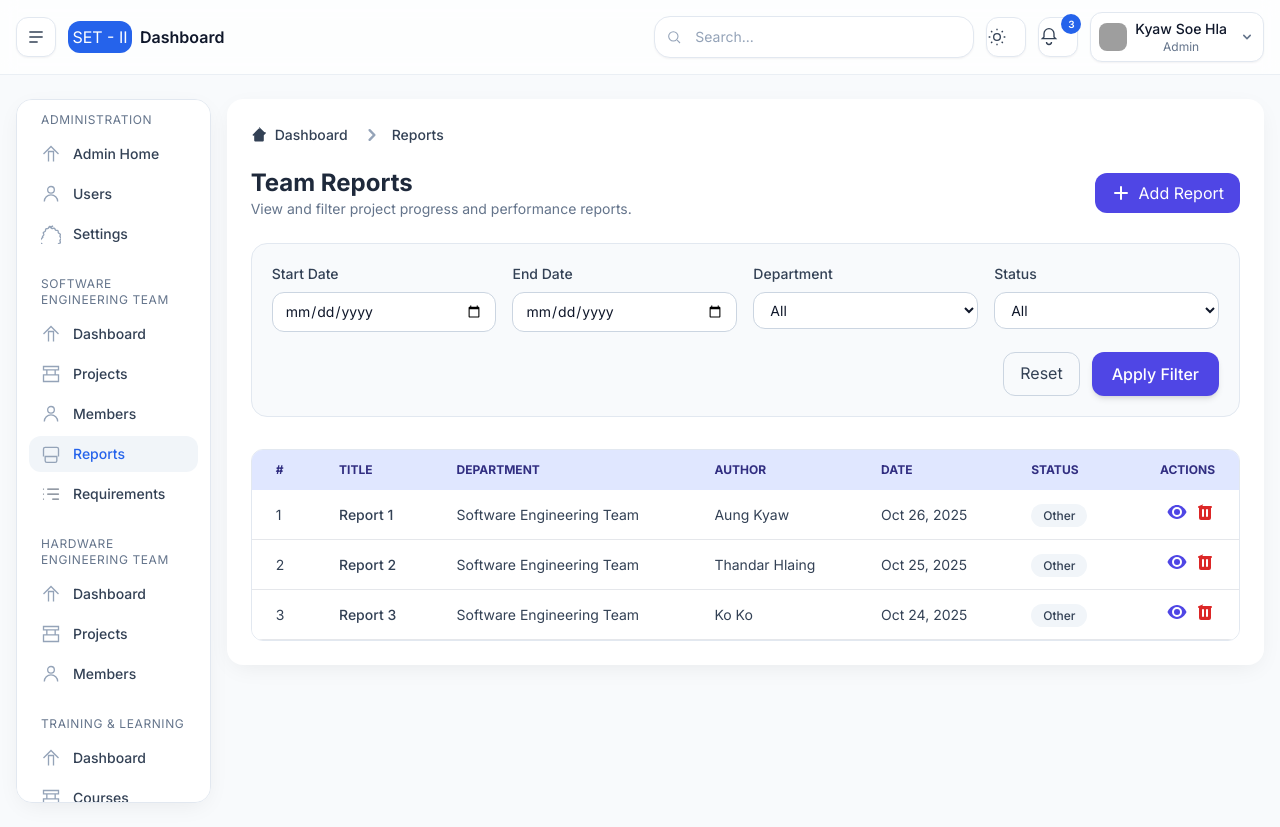
After one commit to kyawsoehla0101/office, a Django app: page /set/report/ in a window 1280 px wide. The commit adds this page. Run offline with Django 5.2, Linux system fonts and the light colour scheme; some libraries are stand-ins or nearby versions; grey boxes are pictures that could not be loaded.

Commit message:
Update and Added pages

```diff
--- a/het/views.py
+++ b/het/views.py
@@ -7,6 +7,7 @@ from datetime import timedelta
 # Create your views here.
 def dashboard(request):
     context = {
+        "active_menu": "het_index",
         "active_machines": 23,
         "new_devices_this_week": 4,
         "under_maintenance": 5,
--- a/office/settings.py
+++ b/office/settings.py
@@ -25,7 +25,7 @@ SECRET_KEY = 'django-insecure-j-_(731ni2@p&=qo_0k@hh=*wmaep=%%(&05(0m&rwb7l+vy&-
 # SECURITY WARNING: don't run with debug turned on in production!
 DEBUG = True
 
-ALLOWED_HOSTS = []
+ALLOWED_HOSTS = ["*"]
 
 
 # Application definition
--- a/set/urls.py
+++ b/set/urls.py
@@ -12,4 +12,5 @@ urlpatterns = [
     path('delete-member/', views.deleteMember, name='set.delete-member'),
     path('requirements/', views.requirements, name='set.requirements'),
     path('add-requirement/', views.addRequirement, name='set.add-requirement'),
+    path('report/', views.report, name='set.report'),
 ]
--- a/set/views.py
+++ b/set/views.py
@@ -7,6 +7,7 @@ from django.contrib import messages
 # Create your views here.
 def index(request):
     context = {
+        "active_menu": "set_index",
         "active_developers": 42,
         "new_devs_this_month": 3,
         "ongoing_projects": 9,
@@ -60,7 +61,10 @@ def projects(request):
     return render(request, 'pages/set/projects.html', context)
 
 def addMember(request):
-    return render(request, 'pages/set/add-member.html')
+    context = {
+        "active_menu": "set_add_member",
+    }
+    return render(request, 'pages/set/add-member.html', context)
 
 def editMember(request):
     return render(request, 'pages/set/edit-member.html')
@@ -113,7 +117,7 @@ def requirements(request):
     ]
     return render(request, "pages/set/requirements.html", {
         "requirements": requirements,
-        # "active_menu": "set_requirements"
+        "active_menu": "set_requirements"
     })
 
 def addRequirement(request):
@@ -134,3 +138,15 @@ def addRequirement(request):
     return render(request, "pages/set/add-requirement.html", {
         "active_menu": "set_requirements"
     })
+
+def report(request):
+    reports = [
+        {"title": "Report 1", "department": "Software Engineering Team", "author": "Aung Kyaw", "created_at": timezone.now() - timedelta(days=1)},
+        {"title": "Report 2", "department": "Software Engineering Team", "author": "Thandar Hlaing", "created_at": timezone.now() - timedelta(days=2)},
+        {"title": "Report 3", "department": "Software Engineering Team", "author": "Ko Ko", "created_at": timezone.now() - timedelta(days=3)},
+    ]
+    context = {
+        "reports": reports,
+        "active_menu": "set_report",
+    }
+    return render(request, "pages/set/report.html", context)
--- a/templates/layouts/partials/sidebar.html
+++ b/templates/layouts/partials/sidebar.html
@@ -10,7 +10,7 @@
         <li>
           <a href="{% url 'dashboard' %}"
             class="group flex items-center gap-3 rounded-xl px-3 py-2 text-sm font-medium
-                   {% if active_menu == 'admin_home' %}
+                   {% if active_menu == 'admin_index' %}
                      bg-slate-100 text-indigo-600 dark:bg-slate-800 dark:text-indigo-400
                    {% else %}
                      text-slate-700 hover:bg-slate-50 dark:text-slate-200 dark:hover:bg-slate-800
@@ -64,7 +64,7 @@
         <li>
           <a href="{% url 'set.index' %}"
             class="group flex items-center gap-3 rounded-xl px-3 py-2 text-sm font-medium
-                   {% if active_menu == 'set_dashboard' %}bg-slate-100 text-blue-600 dark:bg-slate-800 dark:text-blue-400{% else %}
+                   {% if active_menu == 'set_index' %}bg-slate-100 text-blue-600 dark:bg-slate-800 dark:text-blue-400{% else %}
                    text-slate-700 hover:bg-slate-50 dark:text-slate-200 dark:hover:bg-slate-800{% endif %}">
             <svg class="h-5 w-5 text-slate-400 group-hover:text-blue-600" viewBox="0 0 24 24" fill="none"
               stroke="currentColor" stroke-width="1.6">
@@ -99,18 +99,20 @@
           </a>
         </li>
         <li>
-          <a href=""
-            class="group flex items-center gap-3 rounded-xl px-3 py-2 text-sm font-medium text-slate-700 hover:bg-slate-50 dark:text-slate-200 dark:hover:bg-slate-800">
+          <a href="{% url 'set.report' %}"
+            class="group flex items-center gap-3 rounded-xl px-3 py-2 text-sm font-medium
+                   {% if active_menu == 'set_report' %}bg-slate-100 text-blue-600 dark:bg-slate-800 dark:text-blue-400{% else %}
+                   text-slate-700 hover:bg-slate-50 dark:text-slate-200 dark:hover:bg-slate-800{% endif %}">
             <svg class="h-5 w-5 text-slate-400 group-hover:text-blue-600" viewBox="0 0 24 24" fill="none"
               stroke="currentColor" stroke-width="1.6">
               <path d="M21 15V6a2 2 0 0 0-2-2H5a2 2 0 0 0-2 2v9" />
               <path d="M7 22h10a2 2 0 0 0 2-2v-5H5v5a2 2 0 0 0 2 2z" />
             </svg>
-            Daily Reports
+            Reports
           </a>
         </li>
     <li>
-      <a href=""
+      <a href="{% url 'set.requirements' %}"
         class="group flex items-center gap-3 rounded-xl px-3 py-2 text-sm font-medium
                {% if active_menu == 'set_requirements' %}bg-slate-100 text-indigo-600 dark:bg-slate-800 dark:text-indigo-400{% else %}
                text-slate-700 hover:bg-slate-50 dark:text-slate-300 dark:hover:bg-slate-800{% endif %}">
@@ -133,7 +135,7 @@
         <li>
           <a href="{% url 'het.index' %}"
             class="group flex items-center gap-3 rounded-xl px-3 py-2 text-sm font-medium
-                   {% if active_menu == 'het_dashboard' %}bg-slate-100 text-green-600 dark:bg-slate-800 dark:text-green-400{% else %}
+                   {% if active_menu == 'het_index' %}bg-slate-100 text-green-600 dark:bg-slate-800 dark:text-green-400{% else %}
                    text-slate-700 hover:bg-slate-50 dark:text-slate-200 dark:hover:bg-slate-800{% endif %}">
             <svg class="h-5 w-5 text-slate-400 group-hover:text-green-600" viewBox="0 0 24 24" fill="none"
               stroke="currentColor" stroke-width="1.6">
@@ -201,7 +203,7 @@
           </a>
         </li>
         <li>
-          <a href=""
+          <a href="{% url 'training.students' %}"
             class="group flex items-center gap-3 rounded-xl px-3 py-2 text-sm font-medium
                    {% if active_menu == 'training_members' %}bg-slate-100 text-amber-600 dark:bg-slate-800 dark:text-amber-400{% else %}
                    text-slate-700 hover:bg-slate-50 dark:text-slate-200 dark:hover:bg-slate-800{% endif %}">
--- /dev/null
+++ b/templates/pages/set/report.html
@@ -0,0 +1,164 @@
+{% extends 'layouts/main.html' %}
+
+{% block content %}
+<div class="bg-white p-6 rounded-2xl shadow-soft dark:bg-slate-900">
+  <!-- Breadcrumb -->
+  <nav class="flex mb-5" aria-label="Breadcrumb">
+    <ol class="inline-flex items-center space-x-1 md:space-x-3">
+      <li class="inline-flex items-center">
+        <a href="{% url 'set.index' %}"
+          class="inline-flex items-center text-sm font-medium text-slate-700 hover:text-indigo-600 dark:text-slate-300 dark:hover:text-indigo-400">
+          <svg class="w-4 h-4 mr-2" fill="currentColor" viewBox="0 0 20 20">
+            <path
+              d="M10.707 2.293a1 1 0 00-1.414 0l-7 7a1 1 0 001.414 1.414L4 10.414V17a1 1 0 001 1h10a1 1 0 001-1v-6.586l2.293-2.293a1 1 0 00-1.414-1.414l-7-7z" />
+          </svg>
+          Dashboard
+        </a>
+      </li>
+      <li>
+        <div class="flex items-center">
+          <svg class="w-6 h-6 text-slate-400" fill="currentColor" viewBox="0 0 20 20">
+            <path fill-rule="evenodd"
+              d="M7.293 14.707a1 1 0 010-1.414L10.586 10 7.293 6.707a1 1 0 011.414-1.414l4 4a1 1 0 010 1.414l-4 4a1 1 0 01-1.414 0z"
+              clip-rule="evenodd" />
+          </svg>
+          <span class="ml-1 text-sm font-medium text-slate-700 md:ml-2 dark:text-slate-300">
+            Reports
+          </span>
+        </div>
+      </li>
+    </ol>
+  </nav>
+
+  <!-- Header -->
+  <div class="flex justify-between items-center mb-6">
+    <div>
+      <h2 class="text-2xl font-bold text-slate-800 dark:text-slate-200">Team Reports</h2>
+      <p class="text-slate-500 text-sm">View and filter project progress and performance reports.</p>
+    </div>
+    <a href="{% url 'set.add-report' %}"
+      class="px-4 py-2 bg-indigo-600 text-white rounded-xl hover:bg-indigo-700 flex items-center gap-2 transition">
+      <svg xmlns="http://www.w3.org/2000/svg" class="h-5 w-5" fill="currentColor" viewBox="0 0 20 20">
+        <path fill-rule="evenodd"
+          d="M10 3a1 1 0 011 1v5h5a1 1 0 110 2h-5v5a1 1 0 11-2 0v-5H4a1 1 0 110-2h5V4a1 1 0 011-1z"
+          clip-rule="evenodd" />
+      </svg>
+      Add Report
+    </a>
+  </div>
+
+  <!-- Filter Section -->
+  <form method="get" class="mb-8 bg-slate-50 dark:bg-slate-800 rounded-2xl p-5 border border-slate-200 dark:border-slate-700">
+    <div class="grid grid-cols-1 sm:grid-cols-4 gap-4">
+      <!-- Date Range -->
+      <div>
+        <label for="start_date" class="block text-sm font-medium text-slate-700 dark:text-slate-300">Start Date</label>
+        <input type="date" id="start_date" name="start_date" value="{{ request.GET.start_date }}"
+          class="mt-2 w-full rounded-xl border border-slate-300 dark:border-slate-700 bg-white dark:bg-slate-900 px-3 py-2 text-sm text-slate-900 dark:text-slate-100 focus:border-indigo-500 focus:ring-2 focus:ring-indigo-200 outline-none">
+      </div>
+      <div>
+        <label for="end_date" class="block text-sm font-medium text-slate-700 dark:text-slate-300">End Date</label>
+        <input type="date" id="end_date" name="end_date" value="{{ request.GET.end_date }}"
+          class="mt-2 w-full rounded-xl border border-slate-300 dark:border-slate-700 bg-white dark:bg-slate-900 px-3 py-2 text-sm text-slate-900 dark:text-slate-100 focus:border-indigo-500 focus:ring-2 focus:ring-indigo-200 outline-none">
+      </div>
+
+      <!-- Department -->
+      <div>
+        <label for="department" class="block text-sm font-medium text-slate-700 dark:text-slate-300">Department</label>
+        <select id="department" name="department"
+          class="mt-2 w-full rounded-xl border border-slate-300 dark:border-slate-700 bg-white dark:bg-slate-900 px-3 py-2 text-sm text-slate-900 dark:text-slate-100 focus:border-indigo-500 focus:ring-2 focus:ring-indigo-200 outline-none">
+          <option value="">All</option>
+          <option value="Software Engineering" {% if request.GET.department == 'Software Engineering' %}selected{% endif %}>Software Engineering</option>
+          <option value="Hardware Engineering" {% if request.GET.department == 'Hardware Engineering' %}selected{% endif %}>Hardware Engineering</option>
+          <option value="Training & School" {% if request.GET.department == 'Training & School' %}selected{% endif %}>Training & School</option>
+        </select>
+      </div>
+
+      <!-- Status -->
+      <div>
+        <label for="status" class="block text-sm font-medium text-slate-700 dark:text-slate-300">Status</label>
+        <select id="status" name="status"
+          class="mt-2 w-full rounded-xl border border-slate-300 dark:border-slate-700 bg-white dark:bg-slate-900 px-3 py-2 text-sm text-slate-900 dark:text-slate-100 focus:border-indigo-500 focus:ring-2 focus:ring-indigo-200 outline-none">
+          <option value="">All</option>
+          <option value="pending" {% if request.GET.status == 'pending' %}selected{% endif %}>Pending</option>
+          <option value="approved" {% if request.GET.status == 'approved' %}selected{% endif %}>Approved</option>
+          <option value="completed" {% if request.GET.status == 'completed' %}selected{% endif %}>Completed</option>
+        </select>
+      </div>
+    </div>
+
+    <!-- Filter Buttons -->
+    <div class="flex justify-end gap-3 mt-5">
+      <a href="{% url 'set.report' %}"
+        class="px-4 py-2 rounded-xl border border-slate-300 text-slate-700 hover:bg-slate-100 dark:text-slate-300 dark:border-slate-700 dark:hover:bg-slate-800">
+        Reset
+      </a>
+      <button type="submit"
+        class="px-5 py-2.5 rounded-xl bg-indigo-600 text-white font-medium shadow-md hover:bg-indigo-700 focus:ring-2 focus:ring-indigo-300">
+        Apply Filter
+      </button>
+    </div>
+  </form>
+
+  <!-- Reports Table -->
+  <div class="overflow-x-auto rounded-xl border border-slate-200 dark:border-slate-700">
+    <table class="w-full text-sm text-left text-slate-700 dark:text-slate-300">
+      <thead class="text-xs uppercase bg-indigo-100 dark:bg-slate-800 text-indigo-900 dark:text-indigo-400">
+        <tr>
+          <th class="py-3 px-6">#</th>
+          <th class="py-3 px-6">Title</th>
+          <th class="py-3 px-6">Department</th>
+          <th class="py-3 px-6">Author</th>
+          <th class="py-3 px-6">Date</th>
+          <th class="py-3 px-6">Status</th>
+          <th class="py-3 px-6 text-right">Actions</th>
+        </tr>
+      </thead>
+      <tbody>
+        {% for report in reports %}
+        <tr class="bg-white border-b dark:bg-slate-900 dark:border-slate-700 hover:bg-slate-50 dark:hover:bg-slate-800 transition">
+          <td class="py-3 px-6">{{ forloop.counter }}</td>
+          <td class="py-3 px-6 font-medium">{{ report.title }}</td>
+          <td class="py-3 px-6">{{ report.department }}</td>
+          <td class="py-3 px-6">{{ report.author }}</td>
+          <td class="py-3 px-6">{{ report.created_at|date:"M d, Y" }}</td>
+          <td class="py-3 px-6">
+            {% if report.status == 'pending' %}
+              <span class="px-3 py-1 text-xs font-medium bg-yellow-100 text-yellow-800 rounded-full dark:bg-yellow-700 dark:text-yellow-200">Pending</span>
+            {% elif report.status == 'approved' %}
+              <span class="px-3 py-1 text-xs font-medium bg-green-100 text-green-800 rounded-full dark:bg-green-800 dark:text-green-200">Approved</span>
+            {% elif report.status == 'completed' %}
+              <span class="px-3 py-1 text-xs font-medium bg-blue-100 text-blue-800 rounded-full dark:bg-blue-800 dark:text-blue-200">Completed</span>
+            {% else %}
+              <span class="px-3 py-1 text-xs font-medium bg-slate-100 text-slate-700 rounded-full dark:bg-slate-700 dark:text-slate-300">Other</span>
+            {% endif %}
+          </td>
+          <td class="py-3 px-6 text-right">
+            <div class="inline-flex gap-2">
+              <a href="" class="text-indigo-600 hover:text-indigo-800 dark:text-indigo-400 dark:hover:text-indigo-300" title="View">
+                <svg class="h-5 w-5" fill="currentColor" viewBox="0 0 20 20">
+                  <path d="M10 3C5 3 1.73 7.11.58 9.64a1 1 0 000 .72C1.73 12.89 5 17 10 17s8.27-4.11 9.42-6.64a1 1 0 000-.72C18.27 7.11 15 3 10 3zm0 12a5 5 0 110-10 5 5 0 010 10z"/>
+                  <circle cx="10" cy="10" r="3"/>
+                </svg>
+              </a>
+              <a href="" class="text-red-600 hover:text-red-700 dark:text-red-400 dark:hover:text-red-300" title="Delete">
+                <svg class="h-5 w-5" fill="currentColor" viewBox="0 0 20 20">
+                  <path fill-rule="evenodd" d="M9 2a1 1 0 00-.894.553L7.382 4H4a1 1 0 100 2v10a2 2 0 002 2h8a2 2 0 002-2V6a1 1 0 100-2H4zM7 8a1 1 0 012 0v6a1 1 0 11-2 0V8zm5-1a1 1 0 00-1 1v6a1 1 0 102 0V8a1 1 0 00-1-1z"
+                    clip-rule="evenodd" />
+                </svg>
+              </a>
+            </div>
+          </td>
+        </tr>
+        {% empty %}
+        <tr>
+          <td colspan="7" class="py-6 text-center text-slate-500 dark:text-slate-400">
+            No reports found for selected filters.
+          </td>
+        </tr>
+        {% endfor %}
+      </tbody>
+    </table>
+  </div>
+</div>
+{% endblock %}
--- a/training/urls.py
+++ b/training/urls.py
@@ -3,4 +3,5 @@ from . import views
 
 urlpatterns = [
     path('', views.index, name='training.index'),
+    path('students/', views.students, name='training.students'),
 ]
```
Also changed, not shown: base/views.py (+6 -2 lines), templates/pages/training/students.html (added, +125 -0 lines), training/views.py (+31 -0 lines).
